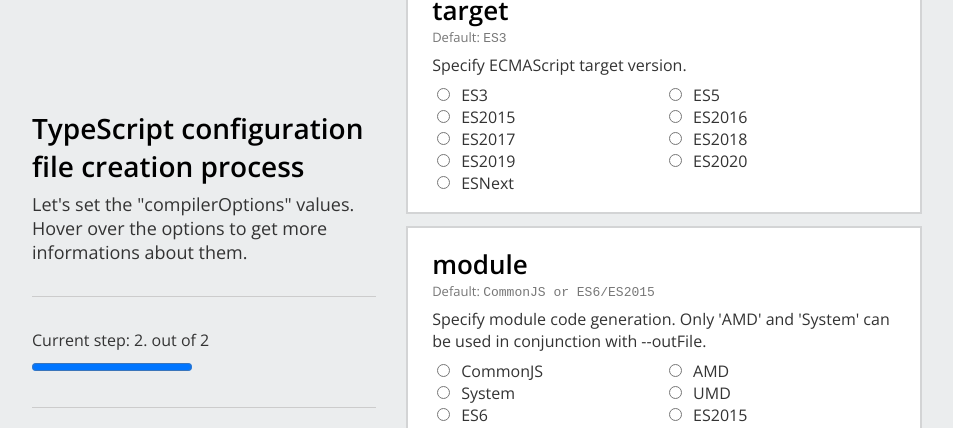
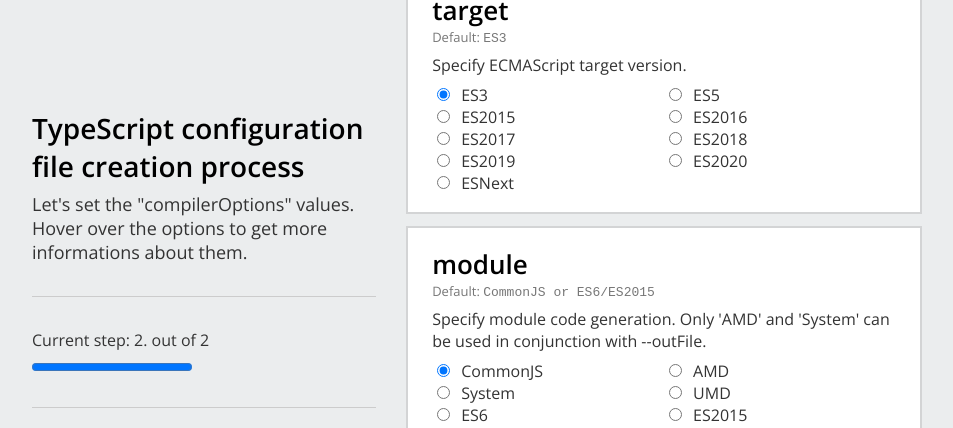
Before and after one commit to Cholewka/typescript-generator, a React (Create React App) app: page / in a window 1280 px wide. Both pictures are taken after a click on the element 828 px from the left and 663 px from the top of the page. Shown: the part 112-540 px from the top of the page, without its empty margins (164-1117 px from the left). Built offline with nearby package versions, Linux system fonts and the light colour scheme.

Commit message:
Handle the preset values as defaults

```diff
--- a/src/components/steps/CompilerOptions.tsx
+++ b/src/components/steps/CompilerOptions.tsx
@@ -57,10 +57,26 @@
             <form className="block-form">
               <div className="block-grid">
                 {values.map((value) => {
-                  const generatedRandomizedValue: string = randomizedValue(
-                    value
-                  );
+                  const generatedRandomizedValue = randomizedValue(value);
                   if (value === "None") return null;
+                  if (value === presets[preset]) {
+                    return (
+                      <div key={generatedRandomizedValue}>
+                        <input
+                          type="radio"
+                          id={generatedRandomizedValue}
+                          value={generatedRandomizedValue}
+                          checked={true}
+                        />
+                        <label
+                          className="block-label"
+                          htmlFor={generatedRandomizedValue}
+                        >
+                          {value}
+                        </label>
+                      </div>
+                    );
+                  }
                   return (
                     <div key={generatedRandomizedValue}>
                       <input
```
